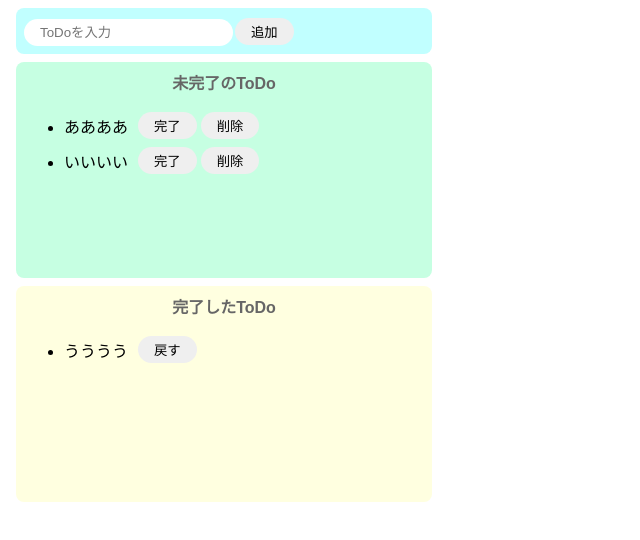
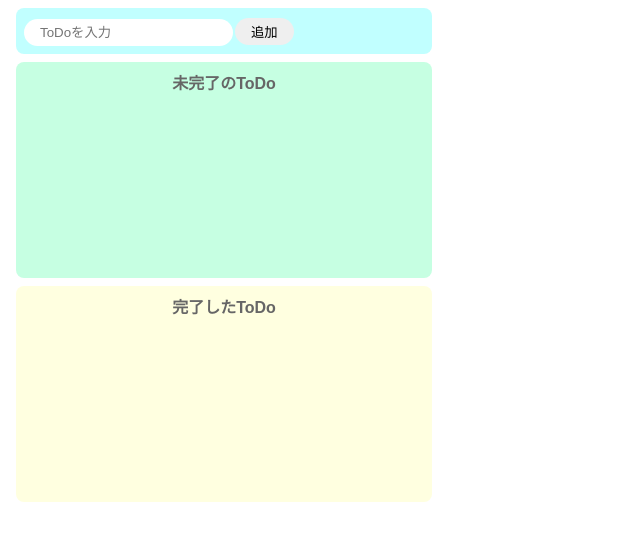
Before and after one commit to insilicomab/Todo-react, a React (Create React App) app: page / in a window 1280 px wide. Shown: the top 540 px of the page, without its empty margins (0-640 px from the left). Built offline with nearby package versions, Linux system fonts and the light colour scheme.

Commit message:
modify script

```diff
--- a/src/App.jsx
+++ b/src/App.jsx
@@ -4,12 +4,9 @@ import "./styles.css";
 export const App = () => {
   const [todoText, setTodoText] = useState("");
 
-  const [incompleteTodos, setIncompleteTodos] = useState([
-    "ああああ",
-    "いいいい"
-  ]);
+  const [incompleteTodos, setIncompleteTodos] = useState([]);
 
-  const [completeTodos, setCompleteTodos] = useState(["うううう"]);
+  const [completeTodos, setCompleteTodos] = useState([]);
 
   const changeTodoText = (e) => setTodoText(e.target.value);
 
```
